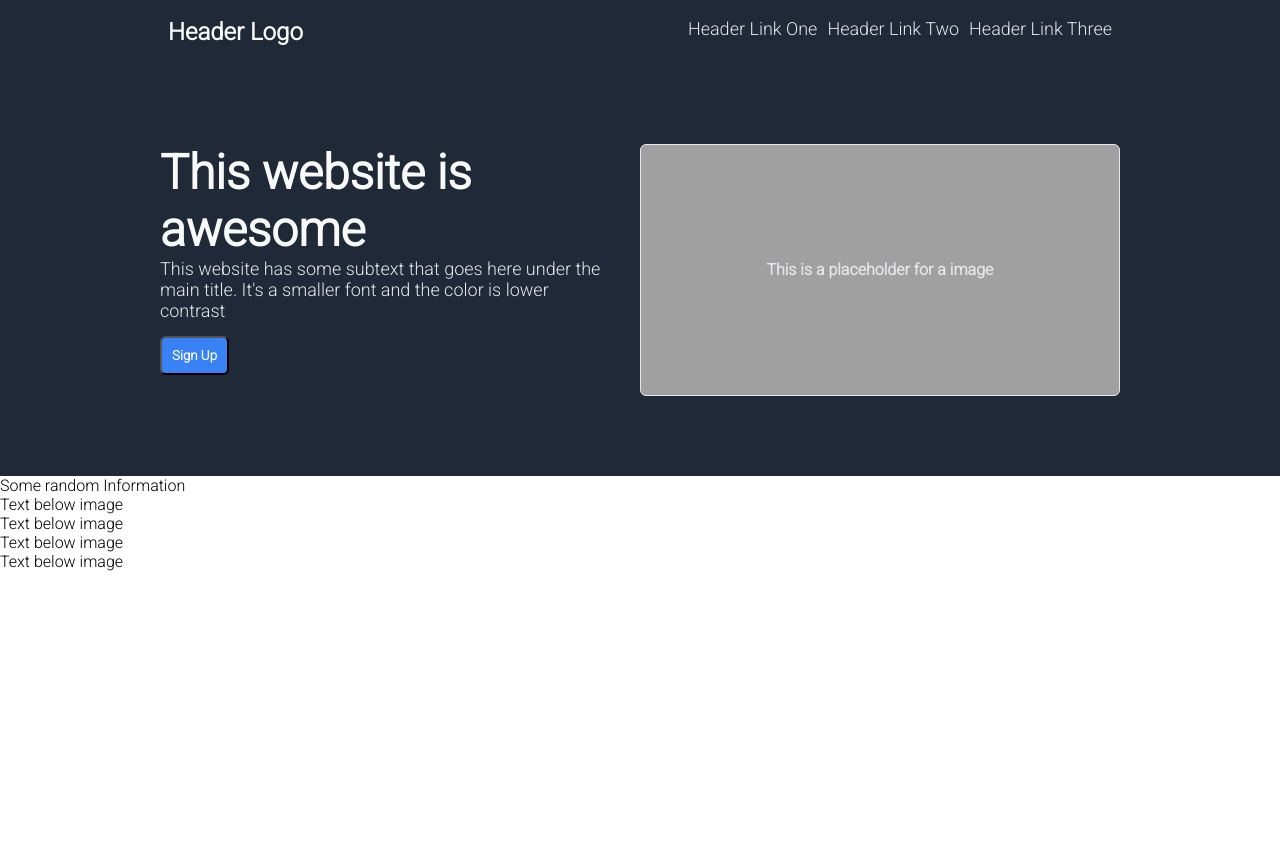
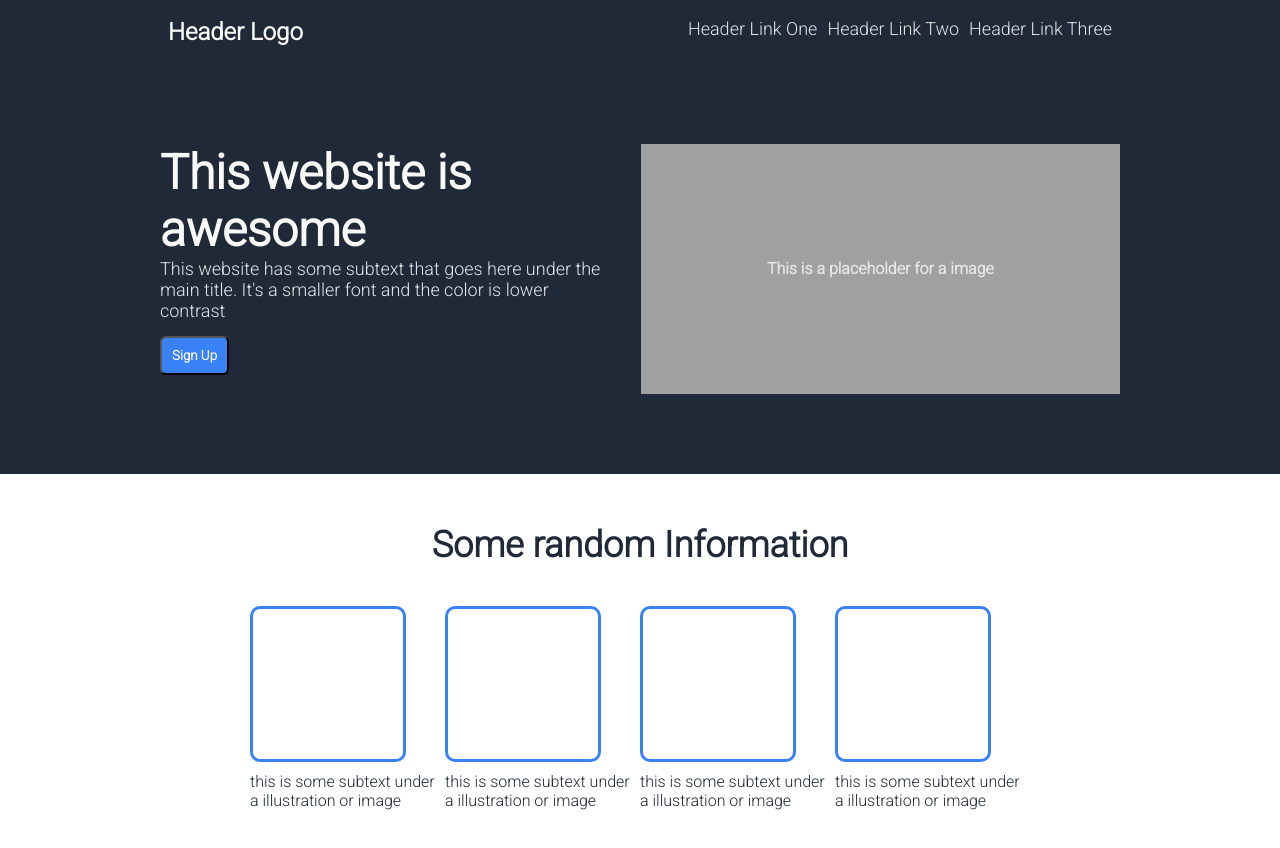
Before and after one commit to migueldeltorodev/landing-page, a plain HTML site: page index.html in a window 1280 px wide. Before the commit the page ends 800 px from the top, so only its background shows below. Drawn offline with Linux system fonts and the light colour scheme.

Commit message:
adding the second content table with 0 errors

```diff
--- a/index.html
+++ b/index.html
@@ -38,23 +38,23 @@
     </div>
 
     <div class="content-one">
-        <div class="text-one">Some random Information</div>
+        <div class="text-one"><strong>Some random Information</strong></div>
         <div class="frames">
             <div class="frame-one">
-                <!-- <img src="" alt=""> -->
-                <div>Text below image</div>
+                <div class="frame-oneF"></div>
+                <div style="color: #1F2937;">this is some subtext under a illustration or image</div>
             </div>
             <div class="frame-two">
-                <!-- <img src="" alt=""> -->
-                <div>Text below image</div>
+                <div class="frame-twoF"></div>
+                <div style="color: #1F2937;">this is some subtext under a illustration or image</div>
             </div>
             <div class="frame-three">
-                <!-- <img src="" alt=""> -->
-                <div>Text below image</div>
+                <div class="frame-threeF"></div>
+                <div style="color: #1F2937;">this is some subtext under a illustration or image</div>
             </div>
             <div class="frame-four">
-                <!-- <img src="" alt=""> -->
-                <div>Text below image</div>
+                <div class="frame-fourF"></div>
+                <div style="color: #1F2937;">this is some subtext under a illustration or image</div>
             </div>
         </div>
     </div>
--- a/style.css
+++ b/style.css
@@ -41,8 +41,8 @@
 }
 
 .rounded-border {
-    border: 1px solid #E5E7EB;
-    border-radius: 6px;
+    /* border: 1px solid #E5E7EB;
+    border-radius: 6px; */
     width: 950px;
     height: 250px;
     margin-right: 80px;
@@ -82,4 +82,56 @@
 
 .content-one {
     background-color: white;
+    display: flex;
+    flex-direction: column;
+    margin-bottom: 40px;
 }
+
+.text-one {
+    align-self: center;
+    font-size: 36px;
+    color: #1F2937;
+    margin-top: 50px;
+}
+
+.frames {
+    display: flex;
+    justify-content: center;
+    padding-left: 150px;
+    padding-right: 150px;
+    margin-left: 100px;
+    margin-right: 100px;
+    margin-top: 40px;
+}
+
+.frame-oneF {
+    margin-bottom: 10px;
+    height: 150px;
+    width: 150px;
+    border: 3px solid #3882F6;
+    border-radius: 10px;
+}
+
+.frame-twoF {
+    margin-bottom: 10px;
+    height: 150px;
+    width: 150px;
+    border: 3px solid #3882F6;
+    border-radius: 10px;
+}
+
+.frame-threeF {
+    margin-bottom: 10px;
+    height: 150px;
+    width: 150px;
+    border: 3px solid #3882F6;
+    border-radius: 10px;
+}
+
+.frame-fourF {
+    height: 150px;
+    width: 150px;
+    border: 3px solid #3882F6;
+    border-radius: 10px;
+    margin-bottom: 10px;
+}
```
